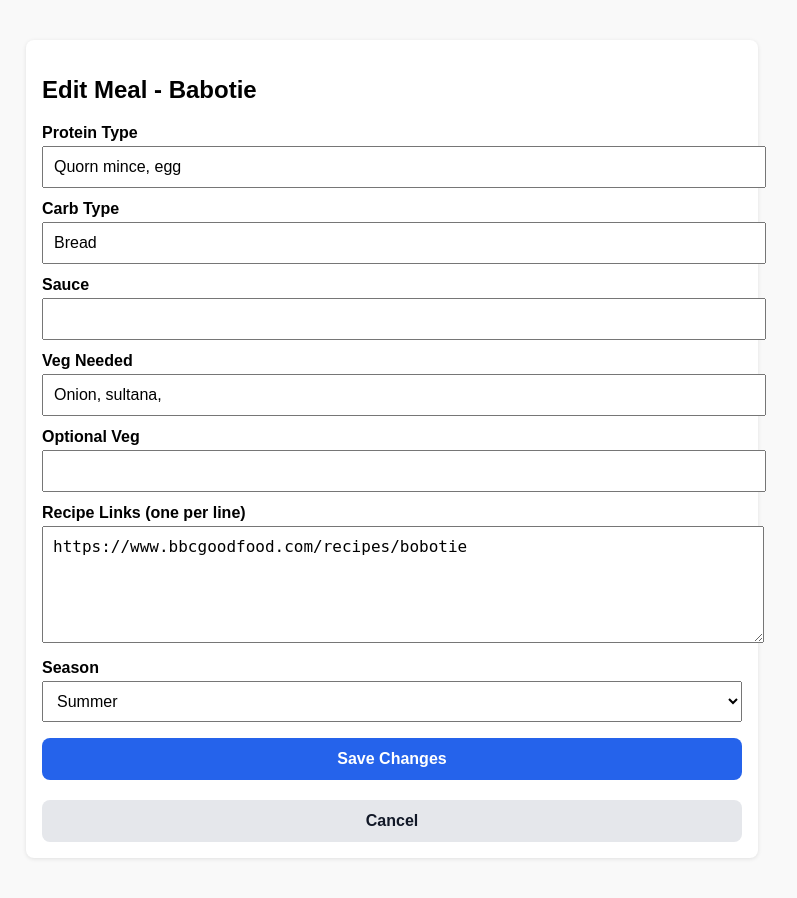
After one commit to vnicholson1/MealSelector, a Flask app: a page that uses templates/edit_meal.html in a window 1280 px wide. The commit adds this page. Shown: the whole page, without its empty margins (248-1045 px from the left). Run offline with Flask 3, Linux system fonts and the light colour scheme.

Commit message:
update meal

```diff
--- a/main.py
+++ b/main.py
@@ -1,4 +1,4 @@
-from flask import Flask, render_template, request
+from flask import Flask, render_template, request, redirect, url_for
 import csv
 from random import randrange
 from datetime import datetime
@@ -66,15 +66,76 @@ def delete_meal():
     return render_template('all_meals.html', meals=meals, enumerate=enumerate, message_2=message)
 
 
+@app.route('/edit-meal')
+def edit_meal():
+    meal_name = request.args.get('meal', '').strip()
+    meals = get_all_meals_from_csv()
+    selected_meal = None
+
+    for meal in meals[1:]:
+        if meal and meal[0].lower() == meal_name.lower():
+            selected_meal = meal
+            break
+
+    if not selected_meal:
+        return redirect(url_for('get_all_meals'))
+
+    return render_template('edit_meal.html', meal=selected_meal, original_meal=meal_name, enumerate=enumerate)
+
+
+@app.route('/update-meal', methods=['POST'])
+def update_meal():
+    meals = get_all_meals_from_csv()
+    meal_names = [meal[0].lower() for meal in meals if meal]
+    message = None
+
+    original_meal = request.form.get('original_meal', '').strip()
+    new_meal_name = request.form.get('meal', '').strip()
+
+    if not original_meal:
+        message = 'Error! Please provide a meal name to update.'
+    elif original_meal.lower() not in meal_names:
+        message = f"Error! meal with name {original_meal} doesn't exist!"
+    elif not new_meal_name:
+        message = 'Error! Please provide a meal name.'
+    elif new_meal_name.lower() in meal_names and new_meal_name.lower() != original_meal.lower():
+        message = f"Error! meal with name {new_meal_name} already exists!"
+
+    if not message:
+        updated_meal = [
+            new_meal_name,
+            request.form['protein'],
+            request.form['carb'],
+            request.form['sauce'],
+            request.form['veg'],
+            request.form['optional_veg'],
+            request.form['recipe_links'],
+            request.form['season'],
+        ]
+
+        updated_meals = []
+        for meal in meals:
+            if meal and meal[0].lower() == original_meal.lower():
+                updated_meals.append(updated_meal)
+            else:
+                updated_meals.append(meal)
+
+        with open('meals.csv', 'w') as csv_file:
+            writer = csv.writer(csv_file)
+            writer.writerows(updated_meals)
+        return redirect(url_for('get_all_meals', message_3=f"Meal '{new_meal_name}' updated successfully"))
+
+    return render_template('edit_meal.html', meal=[new_meal_name, request.form.get('protein',''), request.form.get('carb',''), request.form.get('sauce',''), request.form.get('veg',''), request.form.get('optional_veg',''), request.form.get('recipe_links',''), request.form.get('season','')], original_meal=original_meal, enumerate=enumerate, message=message)
+
+
 @app.route('/get-all-meals')
-def get_all_meals():#
+def get_all_meals():
     meals = get_all_meals_from_csv()
-    return render_template('all_meals.html', meals=meals, enumerate=enumerate)
+    return render_template('all_meals.html', meals=meals, enumerate=enumerate, message_3=request.args.get('message_3', ''))
 
 
 def current_season():
     month = datetime.now().month
-    # October to April is Winter, May to September is Summer
     if month >= 10 or month <= 4:
         return 'Winter'
     return 'Summer'
@@ -109,7 +170,6 @@ def pick_random_meals(meals: list):
     return selected_meals
 
 
-
 def get_all_meals_from_csv():
     with open('meals.csv') as csv_file:
         reader = csv.reader(csv_file)
--- a/meals.csv
+++ b/meals.csv
@@ -1,7 +1,8 @@
 Meal,Protein type,Carb type,Sauce,Veg needed,Optional veg, Recipe Links, Season
-Babotie,"Quorn mince, egg",Bread,,"Onion, sultana, ",,https://www.bbcgoodfood.com/recipes/bobotie,Winter
+Babotie,"Quorn mince, egg",Bread,,"Onion, sultana, ",,https://www.bbcgoodfood.com/recipes/bobotie,Summer
 Bolognese,Quorn mince,Pasta,Bolognese Sauce,,,,Either
 Burgers,n/a,"Bread, potato",,,Salad,,Either
+Burrito,Beans,Wrap,,Salad,Avocado,,Either
 Carbonara,Bacon,Pasta,,,,,Either
 Casserole,Sausage/Quorn,Potatoe,Casserole,,,https://www.bbcgoodfood.com/recipes/veggie-sausage-casserole, Winter
 Cauliflower cheese,,,,,,https://www.bbcgoodfood.com/recipes/cauliflower-cheese-0,Winter
@@ -38,7 +39,6 @@ Stir fry,"Tofu, Quorn Pieces","Noodles, Rice",Sweet and sour or kung po,,,,Eithe
 Stroganoff,"Sausage, Mushroom",,,,,https://www.bbc.co.uk/food/recipes/mushroom_stroganoff_with_83256,Winter
 Stuffed peppers,Quorn mince,Potato,,Pepper,,,Winter
 Tacos,Quorn mince,Tacos,,Salad,,,Either
+Tartiflette,Bacon,Potato,,,,https://www.bbc.co.uk/food/recipes/tartiflette_59096,Winter
 Toad in the hole,Sausge,Batter,Gravy,,,https://glutenfreecuppatea.co.uk/2015/05/13/recipe-gluten-free-toad-in-the-hole-dairy-free-option/,Winter
 Wan-Chai Fried Rice Bowl,"Egg, Miso Chicken",Rice,,"Edamame beans, kale, spring onions",,,Either
-Tartiflette,Bacon,Potato,,,,https://www.bbc.co.uk/food/recipes/tartiflette_59096,Winter
-Burrito,Beans,Wrap,,Salad,Avocado,,Either
--- /dev/null
+++ b/templates/edit_meal.html
@@ -0,0 +1,89 @@
+<!DOCTYPE html>
+<html lang="en">
+<head>
+    <meta charset="UTF-8">
+    <meta name="viewport" content="width=device-width, initial-scale=1">
+    <title>Edit Meal</title>
+    <style>
+        body {
+            font-family: Arial, sans-serif;
+            margin: 0;
+            padding: 16px;
+            background: #f9f9f9;
+        }
+        .card {
+            background: white;
+            padding: 16px;
+            border-radius: 8px;
+            max-width: 700px;
+            margin: 24px auto;
+            box-shadow: 0 1px 4px rgba(0,0,0,0.1);
+        }
+        label { font-weight: bold; }
+        input, textarea, select {
+            width: 100%;
+            padding: 10px;
+            margin-top: 4px;
+            margin-bottom: 12px;
+            font-size: 16px;
+        }
+        button, input[type="submit"] {
+            appearance: none;
+            border: none;
+            border-radius: 8px;
+            padding: 12px 16px;
+            font-size: 16px;
+            font-weight: 600;
+            cursor: pointer;
+            width: 100%;
+            background: #2563eb;
+            color: white;
+        }
+        .btn-secondary {
+            background: #e5e7eb;
+            color: #111827;
+            margin-top: 8px;
+        }
+    </style>
+</head>
+<body>
+    <div class="card">
+        <h2>Edit Meal - {{ meal[0] }}</h2>
+        <form action="/update-meal" method="post">
+            <input type="hidden" name="original_meal" value="{{ original_meal }}">
+            <input type="hidden" name="meal" value="{{ meal[0] }}">
+
+            <label>Protein Type</label>
+            <input type="text" name="protein" value="{{ meal[1] }}">
+
+            <label>Carb Type</label>
+            <input type="text" name="carb" value="{{ meal[2] }}">
+
+            <label>Sauce</label>
+            <input type="text" name="sauce" value="{{ meal[3] }}">
+
+            <label>Veg Needed</label>
+            <input type="text" name="veg" value="{{ meal[4] }}">
+
+            <label>Optional Veg</label>
+            <input type="text" name="optional_veg" value="{{ meal[5] }}">
+
+            <label>Recipe Links (one per line)</label>
+            <textarea name="recipe_links" rows="5">{{ meal[6] }}</textarea>
+
+            <label>Season</label>
+            <select name="season">
+                <option value="Either" {% if meal[7] == 'Either' %}selected{% endif %}>Either</option>
+                <option value="Summer" {% if meal[7] == 'Summer' %}selected{% endif %}>Summer</option>
+                <option value="Winter" {% if meal[7] == 'Winter' %}selected{% endif %}>Winter</option>
+            </select>
+
+            <input type="submit" value="Save Changes">
+        </form>
+
+        <form action="/get-all-meals" method="get">
+            <button type="submit" class="btn-secondary">Cancel</button>
+        </form>
+    </div>
+</body>
+</html>
```
Also changed, not shown: templates/all_meals.html (+37 -2 lines).
